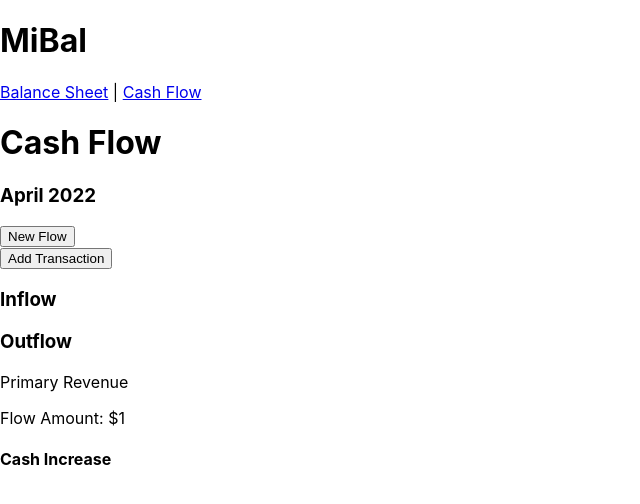
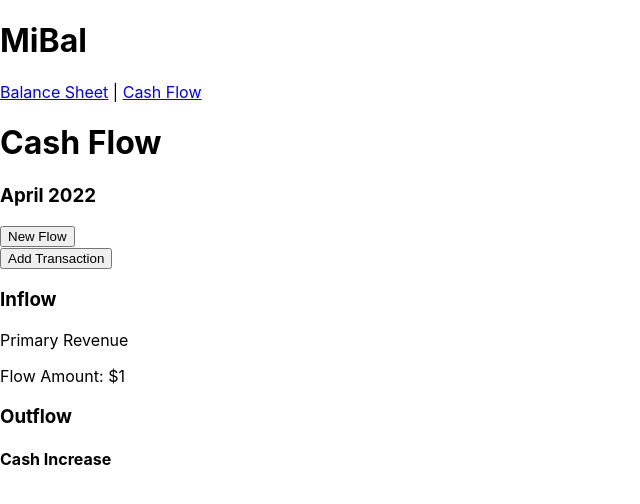
Before and after one commit to je-zhou/mibal, a React (Create React App) app: page /cash-flow in a window 1280 px wide. Shown: the top 504 px of the page, without its empty margins (0-640 px from the left). Built offline with nearby package versions, Linux system fonts and the light colour scheme.

Commit message:
add Flow Button

```diff
--- a/src/components/CashFlow/CashFlow.tsx
+++ b/src/components/CashFlow/CashFlow.tsx
@@ -1,16 +1,28 @@
-import { mockAccount } from "../../mock_data/mock_data";
+import { useState } from "react";
+import { mockAccount, mockFlow } from "../../mock_data/mock_data";
+import IFlow from "../../types/flow.type";
 import AddTransactionButton from "./AddTransactionButton/AddTransactionButton";
 import CashFlowTable from "./CashFlowTable/CashFlowTable";
 import NewFlowButton from "./NewFlowButton/NewFlowButton";
 
 export default function CashFlow() {
+  let [accountData, setaccountData] = useState(mockAccount)
+
+  function addFlow(flow: IFlow): void {
+    setaccountData((prev) => {
+      let newFlows = prev.flows
+      newFlows.push(mockFlow)
+      return { ...prev, flows: newFlows }
+    })
+  }
+
   return (
     <div>
       <h1>Cash Flow</h1>
       <h3>April 2022</h3>
-      <NewFlowButton />
+      <NewFlowButton handleClick={addFlow} />
       <AddTransactionButton />
-      <CashFlowTable accountData={mockAccount} />
+      <CashFlowTable accountData={accountData} />
     </div>
   );
 }
--- a/src/components/CashFlow/CashFlowTable/CashFlowTable.tsx
+++ b/src/components/CashFlow/CashFlowTable/CashFlowTable.tsx
@@ -6,17 +6,27 @@ interface CashFlowTableProps {
 }
 
 export default function CashFlowTable({ accountData }: CashFlowTableProps) {
+  const flows = accountData.flows;
 
-  const flows = accountData.flows.map((flow) =>
-    <FlowTile flow={flow} />
-  )
+  const inflows: JSX.Element[] = []
+  const outflows: JSX.Element[] = []
+
+  for (var i = 0; i < flows.length; i++) {
+    const flow = flows[i]
+    if (flow.direction === "inflow") {
+      inflows.push(<FlowTile flow={flow} />)
+    } else {
+      outflows.push(<FlowTile flow={flow} />)
+    }
+  }
 
   return (
     <div>
       <div>
         <h3>Inflow</h3>
+        {inflows}
         <h3>Outflow</h3>
-        {flows}
+        {outflows}
         <h4>Cash Increase</h4>
       </div>
     </div>
--- a/src/components/CashFlow/NewFlowButton/NewFlowButton.tsx
+++ b/src/components/CashFlow/NewFlowButton/NewFlowButton.tsx
@@ -1,7 +1,13 @@
-export default function NewFlowButton() {
+import { mockFlow } from "../../../mock_data/mock_data";
+
+interface NewFlowButtonProps {
+  handleClick: Function;
+}
+
+export default function NewFlowButton({ handleClick }: NewFlowButtonProps) {
   return (
     <div>
-      <button>New Flow</button>
+      <button onClick={() => handleClick()}>New Flow</button>
     </div>
   );
 }
```
